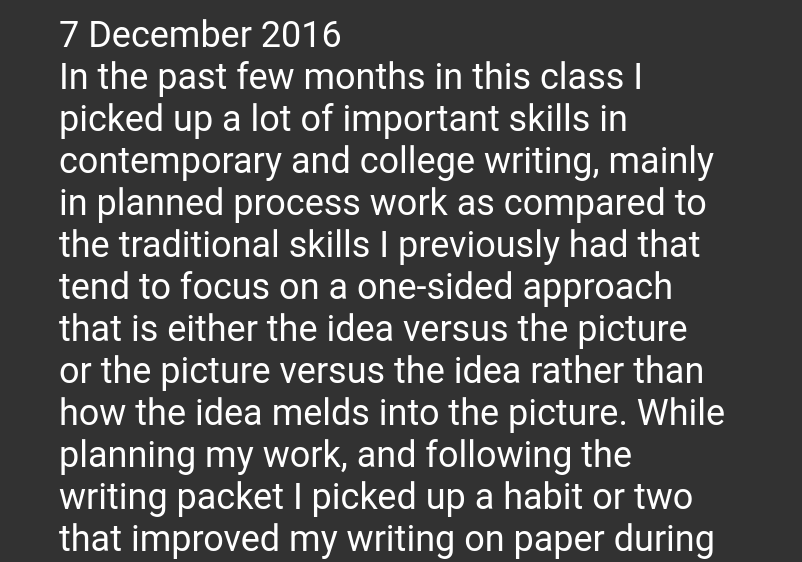
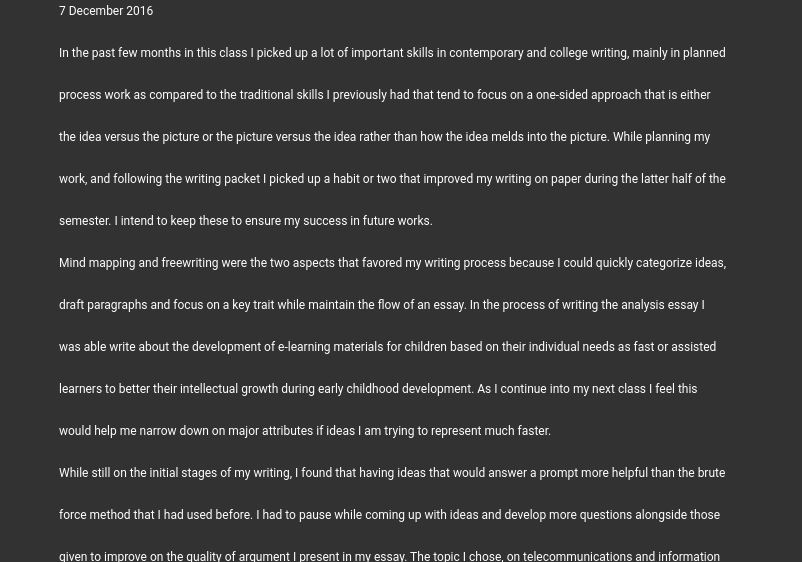
Before and after one commit to Paesser/aub, a plain HTML site: page index.html in a window 1280 px wide. Shown: the part 238-800 px from the top of the page, without its empty margins (292-1094 px from the left). Drawn offline with Linux system fonts and the light colour scheme.

Commit message:
font size

```diff
--- a/style.css
+++ b/style.css
@@ -33,7 +33,7 @@ top: 216px;
 font-family: Roboto;
 font-style: normal;
 font-weight: normal;
-font-size: 36px;
+font-size: 12px;
 line-height: 42px;
 
 color: #FFFFFF;
```
Also changed, not shown: 2 other files.
